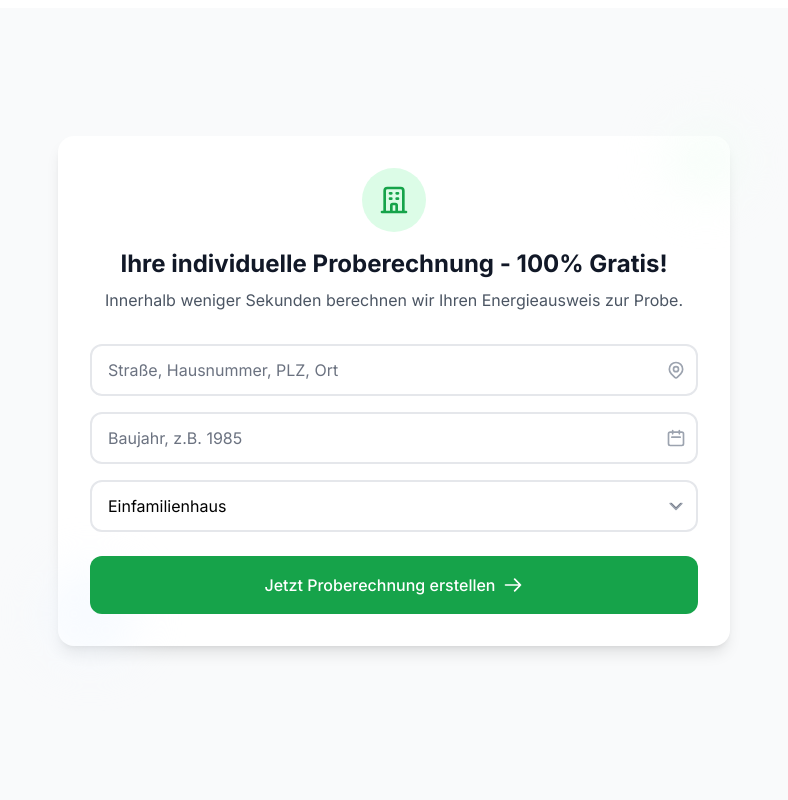
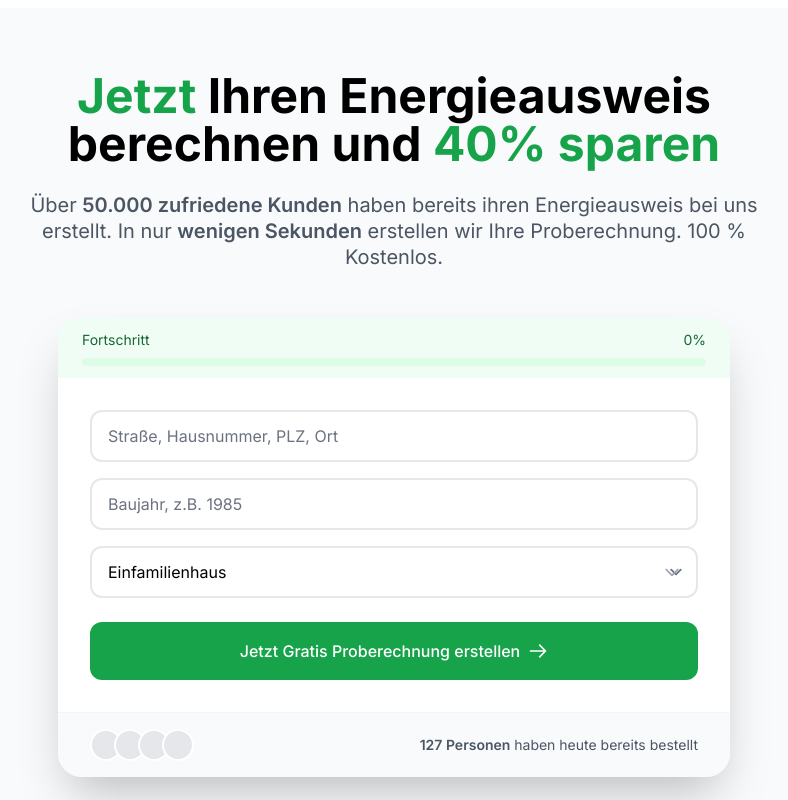
Before and after one commit to Ghub2709/epass, a Next.js app: page / in a window 1280 px wide. Shown: the part 4940-5740 px from the top of the page, without its empty margins (246-1034 px from the left). Built offline with nearby package versions, Linux system fonts and the light colour scheme.

Commit message:
Kontaktformular synchronisiert zwischen Hero und Kontaktbereich

```diff
--- a/src/components/sections/ContactForm.tsx
+++ b/src/components/sections/ContactForm.tsx
@@ -1,22 +1,23 @@
 'use client'
 import { useState, useEffect } from 'react'
-
-type FormStep = 'initial' | 'loading' | 'email'
+import { motion } from 'framer-motion'
 
 export default function ContactForm() {
-  const [formStep, setFormStep] = useState<FormStep>('initial')
+  const [formStep, setFormStep] = useState<'initial' | 'loading' | 'email'>('initial')
   const [formData, setFormData] = useState({
     address: '',
     buildingYear: '',
     buildingType: 'house',
-    email: ''
+    contactMethod: '', // 'email' oder 'whatsapp'
+    email: '',
+    phone: ''
   })
   const [progress, setProgress] = useState(0)
 
   useEffect(() => {
     if (formStep === 'loading') {
-      const duration = 5000 // 5 seconds
-      const interval = 50 // update every 50ms
+      const duration = 5000
+      const interval = 50
       const steps = duration / interval
       const increment = 100 / steps
 
@@ -25,7 +26,6 @@ export default function ContactForm() {
           const next = Math.min(prev + increment, 100)
           if (next >= 100) {
             clearInterval(timer)
-            setTimeout(() => setFormStep('email'), 200) // Small delay after reaching 100%
           }
           return next
         })
@@ -49,12 +49,11 @@ export default function ContactForm() {
     console.log('Form data:', formData)
   }
 
-  const formWrapper = "w-full max-w-2xl mx-auto my-16"
+  const formWrapper = "w-full max-w-2xl mx-auto"
 
+  const renderFormContent = () => {
     if (formStep === 'loading') {
       return (
-      <div className={formWrapper}>
-        <div className="bg-white rounded-2xl shadow-lg p-8 transform transition-all">
         <div className="flex flex-col items-center justify-center space-y-6">
           <div className="relative">
             <div className="animate-spin rounded-full h-16 w-16 border-b-2 border-primary-600"></div>
@@ -67,24 +66,13 @@ export default function ContactForm() {
           <p className="text-gray-600 text-center text-lg">
             Wir prüfen Ihre Eingaben, einen kleinen Moment Geduld bitte...
           </p>
-            <div className="w-full bg-gray-200 rounded-full h-2 overflow-hidden">
-              <div
-                className="bg-primary-500 h-2 rounded-full transition-all duration-300 ease-out"
-                style={{ width: `${progress}%` }}
-              ></div>
-            </div>
-          </div>
-        </div>
         </div>
       )
     }
 
     if (formStep === 'email') {
       return (
-      <div className={formWrapper}>
-        <div className="bg-white rounded-2xl shadow-lg p-8 transform transition-all duration-300 hover:shadow-2xl hover:scale-[1.02] hover:-translate-y-1 relative group">
-          <div className="absolute inset-0 bg-gradient-to-br from-primary-50 to-blue-50 opacity-0 transition-opacity duration-300 group-hover:opacity-10 rounded-2xl -z-1"></div>
-
+        <div>
           <div className="text-center mb-6">
             <div className="inline-flex items-center justify-center w-16 h-16 bg-primary-100 rounded-full mb-4">
               <svg className="w-8 h-8 text-primary-600" fill="none" stroke="currentColor" viewBox="0 0 24 24">
@@ -95,37 +83,179 @@ export default function ContactForm() {
               Ihre Proberechnung ist fertig! 🎉
             </h3>
             <p className="text-gray-600">
-              Geben Sie Ihre E-Mail ein und erhalten Sie in den nächsten 2 Stunden Ihre Proberechnung plus ein exklusives Energieausweis-Angebot.
+              Wie möchten Sie Ihre Proberechnung erhalten?
             </p>
           </div>
 
-          <form onSubmit={handleEmailSubmit} className="space-y-6 relative z-10">
+          {!formData.contactMethod ? (
+            <div className="space-y-4">
+              <button
+                onClick={() => setFormData(prev => ({ ...prev, contactMethod: 'email' }))}
+                className="w-full flex items-center justify-between px-6 py-4 bg-white border-2 border-gray-200 rounded-xl hover:border-green-500 hover:shadow-lg transition-all duration-300 group"
+              >
+                <div className="flex items-center gap-3">
+                  <svg className="w-6 h-6 text-gray-400 group-hover:text-green-500" fill="none" stroke="currentColor" viewBox="0 0 24 24">
+                    <path strokeLinecap="round" strokeLinejoin="round" strokeWidth={2} d="M3 8l7.89 5.26a2 2 0 002.22 0L21 8M5 19h14a2 2 0 002-2V7a2 2 0 00-2-2H5a2 2 0 00-2 2v10a2 2 0 002 2z" />
+                  </svg>
+                  <span className="font-medium">Per E-Mail</span>
+                </div>
+                <svg className="w-5 h-5 text-gray-400 group-hover:text-green-500 transform group-hover:translate-x-1 transition-transform" fill="none" stroke="currentColor" viewBox="0 0 24 24">
+                  <path strokeLinecap="round" strokeLinejoin="round" strokeWidth={2} d="M9 5l7 7-7 7" />
+                </svg>
+              </button>
+
+              <button
+                onClick={() => setFormData(prev => ({ ...prev, contactMethod: 'whatsapp' }))}
+                className="w-full flex items-center justify-between px-6 py-4 bg-white border-2 border-gray-200 rounded-xl hover:border-green-500 hover:shadow-lg transition-all duration-300 group"
+              >
+                <div className="flex items-center gap-3">
+                  <svg className="w-6 h-6 text-gray-400 group-hover:text-green-500" fill="currentColor" viewBox="0 0 24 24">
+                    <path d="M.057 24l1.687-6.163c-1.041-1.804-1.588-3.849-1.587-5.946.003-6.556 5.338-11.891 11.893-11.891 3.181.001 6.167 1.24 8.413 3.488 2.245 2.248 3.481 5.236 3.48 8.414-.003 6.557-5.338 11.892-11.893 11.892-1.99-.001-3.951-.5-5.688-1.448l-6.305 1.654zm6.597-3.807c1.676.995 3.276 1.591 5.392 1.592 5.448 0 9.886-4.434 9.889-9.885.002-5.462-4.415-9.89-9.881-9.892-5.452 0-9.887 4.434-9.889 9.884-.001 2.225.651 3.891 1.746 5.634l-.999 3.648 3.742-.981zm11.387-5.464c-.074-.124-.272-.198-.57-.347-.297-.149-1.758-.868-2.031-.967-.272-.099-.47-.149-.669.149-.198.297-.768.967-.941 1.165-.173.198-.347.223-.644.074-.297-.149-1.255-.462-2.39-1.475-.883-.788-1.48-1.761-1.653-2.059-.173-.297-.018-.458.13-.606.134-.133.297-.347.446-.521.151-.172.2-.296.3-.495.099-.198.05-.372-.025-.521-.075-.148-.669-1.611-.916-2.206-.242-.579-.487-.501-.669-.51l-.57-.01c-.198 0-.52.074-.792.372s-1.04 1.016-1.04 2.479 1.065 2.876 1.213 3.074c.149.198 2.095 3.2 5.076 4.487.709.306 1.263.489 1.694.626.712.226 1.36.194 1.872.118.571-.085 1.758-.719 2.006-1.413.248-.695.248-1.29.173-1.414z"/>
+                  </svg>
+                  <span className="font-medium">Per WhatsApp</span>
+                </div>
+                <svg className="w-5 h-5 text-gray-400 group-hover:text-green-500 transform group-hover:translate-x-1 transition-transform" fill="none" stroke="currentColor" viewBox="0 0 24 24">
+                  <path strokeLinecap="round" strokeLinejoin="round" strokeWidth={2} d="M9 5l7 7-7 7" />
+                </svg>
+              </button>
+            </div>
+          ) : (
+            <form onSubmit={handleEmailSubmit} className="space-y-6">
               <div className="relative group">
+                {formData.contactMethod === 'email' ? (
                   <input
                     type="email"
-                id="email"
                     required
-                className="block w-full px-4 py-3 rounded-xl border-2 border-gray-200 focus:ring-2 focus:ring-primary-500 focus:border-transparent transition-all duration-300 hover:border-primary-300"
+                    className="block w-full px-4 py-3 rounded-xl border-2 border-gray-200 focus:ring-2 focus:ring-green-500 focus:border-transparent"
                     placeholder="ihre@email.de"
                     value={formData.email}
                     onChange={(e) => setFormData({ ...formData, email: e.target.value })}
                   />
-              <div className="absolute inset-y-0 right-0 flex items-center pr-3 pointer-events-none">
-                <svg className="h-5 w-5 text-gray-400 transition-colors duration-300 group-hover:text-primary-500" fill="none" stroke="currentColor" viewBox="0 0 24 24">
-                  <path strokeLinecap="round" strokeLinejoin="round" strokeWidth={2} d="M3 8l7.89 5.26a2 2 0 002.22 0L21 8M5 19h14a2 2 0 002-2V7a2 2 0 00-2-2H5a2 2 0 00-2 2v10a2 2 0 002 2z" />
+                ) : (
+                  <input
+                    type="tel"
+                    required
+                    pattern="^[\+]?[(]?[0-9]{3}[)]?[-\s\.]?[0-9]{3}[-\s\.]?[0-9]{4,6}$"
+                    className="block w-full px-4 py-3 rounded-xl border-2 border-gray-200 focus:ring-2 focus:ring-green-500 focus:border-transparent"
+                    placeholder="Ihre Handynummer"
+                    value={formData.phone}
+                    onChange={(e) => setFormData({ ...formData, phone: e.target.value })}
+                  />
+                )}
+              </div>
+
+              <button
+                type="submit"
+                className="w-full flex items-center justify-center px-8 py-4 border border-transparent text-base font-medium rounded-xl text-white bg-green-600 hover:bg-green-700 transition-colors group"
+              >
+                <span>Ja! Unterlagen {formData.contactMethod === 'email' ? 'per E-Mail' : 'per WhatsApp'} zusenden</span>
+                <svg
+                  className="w-5 h-5 ml-2 transform transition-all duration-300 group-hover:translate-x-1"
+                  fill="none"
+                  stroke="currentColor"
+                  viewBox="0 0 24 24"
+                >
+                  <path strokeLinecap="round" strokeLinejoin="round" strokeWidth={2} d="M14 5l7 7m0 0l-7 7m7-7H3" />
                 </svg>
+              </button>
+
+              <button
+                type="button"
+                onClick={() => setFormData(prev => ({ ...prev, contactMethod: '', email: '', phone: '' }))}
+                className="w-full text-center text-sm text-gray-500 hover:text-gray-700 mt-4"
+              >
+                ← Andere Kontaktmethode wählen
+              </button>
+            </form>
+          )}
+        </div>
+      )
+    }
+
+    return (
+      <div>
+        <form onSubmit={handleSubmit} className="space-y-6">
+          <div className="space-y-4">
+            <div className="relative group z-10">
+              <input
+                type="text"
+                required
+                className="block w-full px-4 py-3 rounded-xl border-2 border-gray-200
+                  focus:ring-2 focus:ring-green-500 focus:border-transparent
+                  transition-all duration-300
+                  hover:border-green-300 hover:shadow-lg
+                  group-hover:translate-y-[-2px]
+                  relative z-20"
+                placeholder="Straße, Hausnummer, PLZ, Ort"
+                value={formData.address}
+                onChange={(e) => setFormData({ ...formData, address: e.target.value })}
+              />
+              <div className="absolute inset-0 bg-green-50 opacity-0 group-hover:opacity-10 rounded-xl transition-opacity duration-300 z-10" />
+            </div>
+
+            <div className="relative group z-10">
+              <input
+                type="number"
+                required
+                min="1900"
+                max={new Date().getFullYear()}
+                className="block w-full px-4 py-3 rounded-xl border-2 border-gray-200
+                  focus:ring-2 focus:ring-green-500 focus:border-transparent
+                  transition-all duration-300
+                  hover:border-green-300 hover:shadow-lg
+                  group-hover:translate-y-[-2px]
+                  relative z-20"
+                placeholder="Baujahr, z.B. 1985"
+                value={formData.buildingYear}
+                onChange={(e) => setFormData({ ...formData, buildingYear: e.target.value })}
+              />
+              <div className="absolute inset-0 bg-green-50 opacity-0 group-hover:opacity-10 rounded-xl transition-opacity duration-300 z-10" />
+            </div>
+
+            <div className="relative group z-10">
+              <select
+                required
+                className="block w-full px-4 py-3 rounded-xl border-2 border-gray-200
+                  focus:ring-2 focus:ring-green-500 focus:border-transparent
+                  transition-all duration-300
+                  hover:border-green-300 hover:shadow-lg
+                  group-hover:translate-y-[-2px]
+                  appearance-none cursor-pointer
+                  relative z-20"
+                value={formData.buildingType}
+                onChange={(e) => setFormData({ ...formData, buildingType: e.target.value })}
+              >
+                <option value="house">Einfamilienhaus</option>
+                <option value="apartment">Mehrfamilienhaus</option>
+                <option value="commercial">Gewerbeimmobilie</option>
+              </select>
+              <div className="absolute inset-0 bg-green-50 opacity-0 group-hover:opacity-10 rounded-xl transition-opacity duration-300 z-10" />
+              <div className="absolute right-4 top-1/2 transform -translate-y-1/2 pointer-events-none
+                transition-transform duration-300 group-hover:translate-x-1 z-20">
+                <svg className="w-5 h-5 text-gray-400" fill="none" stroke="currentColor" viewBox="0 0 24 24">
+                  <path strokeLinecap="round" strokeLinejoin="round" strokeWidth={2} d="M19 9l-7 7-7-7" />
+                </svg>
+              </div>
             </div>
           </div>
 
           <button
             type="submit"
-              className="w-full flex items-center justify-center px-8 py-4 border border-transparent text-base font-medium rounded-xl text-white bg-primary-600 transition-all duration-300 hover:bg-primary-700 hover:scale-[1.02] hover:shadow-lg group relative overflow-hidden"
+            className="w-full flex items-center justify-center px-8 py-4
+              border border-transparent text-base font-medium rounded-xl
+              text-white bg-green-600 relative overflow-hidden
+              transition-all duration-300
+              hover:bg-green-700 hover:shadow-xl hover:scale-[1.02]
+              group"
           >
-              <div className="absolute inset-0 bg-gradient-to-r from-primary-600 to-primary-500 opacity-0 group-hover:opacity-100 transition-all duration-300"></div>
-              <div className="relative z-10 flex items-center gap-2">
-                <span>Ja! Senden Sie mir jetzt meine Unterlagen zu</span>
+            <div className="absolute inset-0 bg-gradient-to-r from-green-500 to-green-600
+              opacity-0 group-hover:opacity-100 transition-opacity duration-300" />
+            <div className="relative flex items-center gap-2">
+              <span className="transition-transform duration-300 group-hover:translate-x-[-4px]">
+                Jetzt Gratis Proberechnung erstellen
+              </span>
               <svg
-                  className="w-5 h-5 transform transition-all duration-300 group-hover:translate-x-1"
+                className="w-5 h-5 transform transition-all duration-300 group-hover:translate-x-2"
                 fill="none"
                 stroke="currentColor"
                 viewBox="0 0 24 24"
@@ -135,111 +265,74 @@ export default function ContactForm() {
             </div>
           </button>
         </form>
-
-          <div className="absolute -top-4 -right-4 w-20 h-20 bg-primary-50 rounded-full opacity-50 blur-xl transition-all duration-300 group-hover:scale-150 -z-1"></div>
-          <div className="absolute -bottom-4 -left-4 w-24 h-24 bg-blue-50 rounded-full opacity-50 blur-xl transition-all duration-300 group-hover:scale-150 -z-1"></div>
-        </div>
       </div>
     )
   }
 
   return (
     <section id="contact-form" className="py-16 bg-gray-50">
-      <div className={formWrapper}>
-        <div className="bg-white rounded-2xl shadow-lg p-8 transform transition-all duration-300 hover:shadow-2xl hover:scale-[1.02] hover:-translate-y-1 relative group">
-          <div className="absolute inset-0 bg-gradient-to-br from-primary-50 to-blue-50 opacity-0 transition-opacity duration-300 group-hover:opacity-10 rounded-2xl -z-1"></div>
-
-          <div className="text-center mb-8 relative z-10">
-            <div className="inline-flex items-center justify-center w-16 h-16 bg-primary-100 rounded-full mb-4 transform transition-all duration-300 hover:scale-110 hover:rotate-3">
-              <svg className="w-8 h-8 text-primary-600 transition-transform duration-300" fill="none" stroke="currentColor" viewBox="0 0 24 24">
-                <path strokeLinecap="round" strokeLinejoin="round" strokeWidth={2} d="M19 21V5a2 2 0 00-2-2H7a2 2 0 00-2 2v16m14 0h2m-2 0h-5m-9 0H3m2 0h5M9 7h1m-1 4h1m4-4h1m-1 4h1m-5 10v-5a1 1 0 011-1h2a1 1 0 011 1v5m-4 0h4" />
-              </svg>
-            </div>
-            <h3 className="text-2xl font-bold text-gray-900 mb-2">Ihre individuelle Proberechnung - 100% Gratis!</h3>
-            <p className="text-gray-600">Innerhalb weniger Sekunden berechnen wir Ihren Energieausweis zur Probe.</p>
+      <div className="text-center max-w-4xl mx-auto mb-12">
+        <h2 className="text-4xl md:text-5xl font-bold mb-6 leading-[1.3]">
+          <span className="text-green-600">Jetzt</span> Ihren Energieausweis berechnen und <span className="text-green-600">40% sparen</span>
+        </h2>
+        <p className="text-xl text-gray-600 max-w-3xl mx-auto leading-[1.3]">
+          Über <span className="font-semibold">50.000 zufriedene Kunden</span> haben bereits ihren Energieausweis bei uns erstellt.
+          In nur <span className="font-semibold">wenigen Sekunden</span> erstellen wir Ihre Proberechnung. 100 % Kostenlos.
+        </p>
       </div>
 
-          <form onSubmit={handleSubmit} className="space-y-6 relative z-10">
-            <div className="space-y-4">
-              <div className="relative group">
-                <input
-                  type="text"
-                  id="address"
-                  required
-                  className="block w-full px-4 py-3 rounded-xl border-2 border-gray-200 focus:ring-2 focus:ring-primary-500 focus:border-transparent transition-all duration-300 hover:border-primary-300"
-                  placeholder="Straße, Hausnummer, PLZ, Ort"
-                  value={formData.address}
-                  onChange={(e) => setFormData({ ...formData, address: e.target.value })}
+      <div className={formWrapper}>
+        <motion.div
+          initial={{ opacity: 0, y: 20 }}
+          animate={{ opacity: 1, y: 0 }}
+          className="bg-white rounded-3xl shadow-2xl overflow-hidden transform transition-all duration-300 hover:shadow-[0_20px_50px_rgba(0,0,0,0.1)] group relative"
+        >
+          {/* Background Elements */}
+          <div className="absolute -top-4 -right-4 w-20 h-20 bg-green-50 rounded-full opacity-50 blur-xl transition-all duration-300 group-hover:scale-150 -z-10" />
+          <div className="absolute -bottom-4 -left-4 w-24 h-24 bg-blue-50 rounded-full opacity-50 blur-xl transition-all duration-300 group-hover:scale-150 -z-10" />
+
+          <div className="relative z-20">
+            {/* Progress Bar */}
+            <div className="bg-green-50 px-6 py-3">
+              <div className="flex justify-between text-sm text-green-800 mb-2">
+                <span>Fortschritt</span>
+                <span>
+                  {formStep === 'initial' ? '0%' :
+                   formStep === 'loading' ? `${Math.round(progress)}%` :
+                   '96%'}
+                </span>
+              </div>
+              <div className="h-2 bg-green-100 rounded-full">
+                <div
+                  className="h-2 bg-green-600 rounded-full transition-all duration-300"
+                  style={{
+                    width: formStep === 'initial' ? '0%' :
+                           formStep === 'loading' ? `${progress}%` :
+                           '96%'
+                  }}
                 />
-                <div className="absolute inset-y-0 right-0 flex items-center pr-3 pointer-events-none">
-                  <svg className="h-5 w-5 text-gray-400 transition-colors duration-300 group-hover:text-primary-500" fill="none" stroke="currentColor" viewBox="0 0 24 24">
-                    <path strokeLinecap="round" strokeLinejoin="round" strokeWidth={2} d="M17.657 16.657L13.414 20.9a1.998 1.998 0 01-2.827 0l-4.244-4.243a8 8 0 1111.314 0z" />
-                    <path strokeLinecap="round" strokeLinejoin="round" strokeWidth={2} d="M15 11a3 3 0 11-6 0 3 3 0 016 0z" />
-                  </svg>
               </div>
             </div>
 
-              <div className="relative group">
-                <input
-                  type="number"
-                  id="buildingYear"
-                  required
-                  min="1900"
-                  max={new Date().getFullYear()}
-                  className="block w-full px-4 py-3 rounded-xl border-2 border-gray-200 focus:ring-2 focus:ring-primary-500 focus:border-transparent transition-all duration-300 hover:border-primary-300"
-                  placeholder="Baujahr, z.B. 1985"
-                  value={formData.buildingYear}
-                  onChange={(e) => setFormData({ ...formData, buildingYear: e.target.value })}
-                />
-                <div className="absolute inset-y-0 right-0 flex items-center pr-3 pointer-events-none">
-                  <svg className="h-5 w-5 text-gray-400 transition-colors duration-300 group-hover:text-primary-500" fill="none" stroke="currentColor" viewBox="0 0 24 24">
-                    <path strokeLinecap="round" strokeLinejoin="round" strokeWidth={2} d="M8 7V3m8 4V3m-9 8h10M5 21h14a2 2 0 002-2V7a2 2 0 00-2-2H5a2 2 0 00-2 2v12a2 2 0 002 2z" />
-                  </svg>
-                </div>
+            <div className="p-8">
+              {renderFormContent()}
             </div>
 
-              <div className="relative group">
-                <select
-                  id="buildingType"
-                  required
-                  className="block w-full px-4 py-3 rounded-xl border-2 border-gray-200 focus:ring-2 focus:ring-primary-500 focus:border-transparent transition-all duration-300 hover:border-primary-300 appearance-none bg-white cursor-pointer"
-                  value={formData.buildingType}
-                  onChange={(e) => setFormData({ ...formData, buildingType: e.target.value })}
-                >
-                  <option value="house">Einfamilienhaus</option>
-                  <option value="apartment">Mehrfamilienhaus</option>
-                  <option value="commercial">Gewerbeimmobilie</option>
-                </select>
-                <div className="absolute inset-y-0 right-0 flex items-center pr-3 pointer-events-none">
-                  <svg className="h-5 w-5 text-gray-400 transition-colors duration-300 group-hover:text-primary-500" fill="none" stroke="currentColor" viewBox="0 0 24 24">
-                    <path strokeLinecap="round" strokeLinejoin="round" strokeWidth={2} d="M19 9l-7 7-7-7" />
-                  </svg>
+            {/* Social Proof */}
+            <div className="px-8 py-4 bg-gray-50 border-t border-gray-100">
+              <div className="flex items-center justify-between">
+                <div className="flex -space-x-2">
+                  {[1,2,3,4].map((i) => (
+                    <div key={i} className="w-8 h-8 rounded-full border-2 border-white bg-gray-200" />
+                  ))}
+                </div>
+                <p className="text-sm text-gray-600">
+                  <span className="font-semibold">127 Personen</span> haben heute bereits bestellt
+                </p>
               </div>
             </div>
           </div>
-
-            <button
-              type="submit"
-              className="w-full flex items-center justify-center px-8 py-4 border border-transparent text-base font-medium rounded-xl text-white bg-primary-600 transition-all duration-300 hover:bg-primary-700 hover:scale-[1.02] hover:shadow-lg group relative overflow-hidden"
-            >
-              <div className="absolute inset-0 bg-gradient-to-r from-primary-600 to-primary-500 opacity-0 group-hover:opacity-100 transition-all duration-300"></div>
-              <div className="relative z-10 flex items-center gap-2">
-                <span>Jetzt Proberechnung erstellen</span>
-                <svg
-                  className="w-5 h-5 transform transition-all duration-300 group-hover:translate-x-1"
-                  fill="none"
-                  stroke="currentColor"
-                  viewBox="0 0 24 24"
-                >
-                  <path strokeLinecap="round" strokeLinejoin="round" strokeWidth={2} d="M14 5l7 7m0 0l-7 7m7-7H3" />
-                </svg>
-              </div>
-            </button>
-          </form>
-
-          <div className="absolute -top-4 -right-4 w-20 h-20 bg-primary-50 rounded-full opacity-50 blur-xl transition-all duration-300 group-hover:scale-150 -z-1"></div>
-          <div className="absolute -bottom-4 -left-4 w-24 h-24 bg-blue-50 rounded-full opacity-50 blur-xl transition-all duration-300 group-hover:scale-150 -z-1"></div>
-        </div>
+        </motion.div>
       </div>
     </section>
   )
```
Lines whose indentation alone changed are shown as unchanged.
